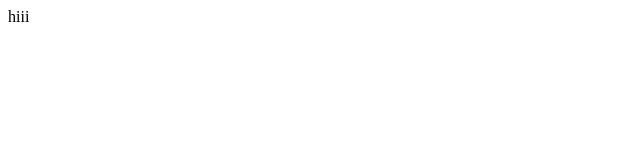
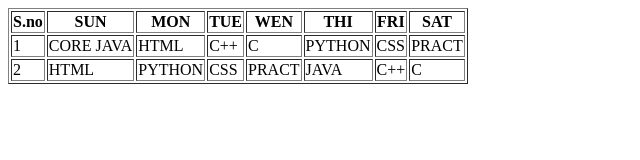
Before and after one commit to dadasokeskar/2nd-project, a plain HTML site: page index.html in a window 1280 px wide. Shown: the whole page, without its empty margins (0-640 px from the left). Drawn offline with Linux system fonts and the light colour scheme.

Commit message:
Coommit first

```diff
--- a/index.html
+++ b/index.html
@@ -4,9 +4,40 @@
     <meta charset="UTF-8">
     <meta http-equiv="X-UA-Compatible" content="IE=edge">
     <meta name="viewport" content="width=device-width, initial-scale=1.0">
-    <title>Document</title>
+    <title>Schedule</title>
 </head>
 <body>
-    hiii
+    <table border="1">
+        <tr>
+            <th>S.no</th>
+            <th>SUN</th>
+            <th>MON</th>
+            <th>TUE</th>
+            <th>WEN</th>
+            <th>THI</th>
+            <th>FRI</th>
+            <th>SAT</th>
+        </tr>
+<tr>
+    <td>1</td>
+    <td>CORE JAVA</td>
+    <td>HTML</td>
+    <td>C++</td>
+    <td>C</td>
+    <td>PYTHON</td>
+    <td>CSS</td>
+    <td>PRACT</td>
+    </tr>
+    <tr>
+        <td>2</td>
+        <td>HTML</td>
+        <td>PYTHON</td>
+        <td>CSS</td>
+        <td>PRACT</td>
+        <td>JAVA</td>
+        <td>C++</td>
+        <td>C</td>
+    </tr>
+    </table>
 </body>
 </html>
```
